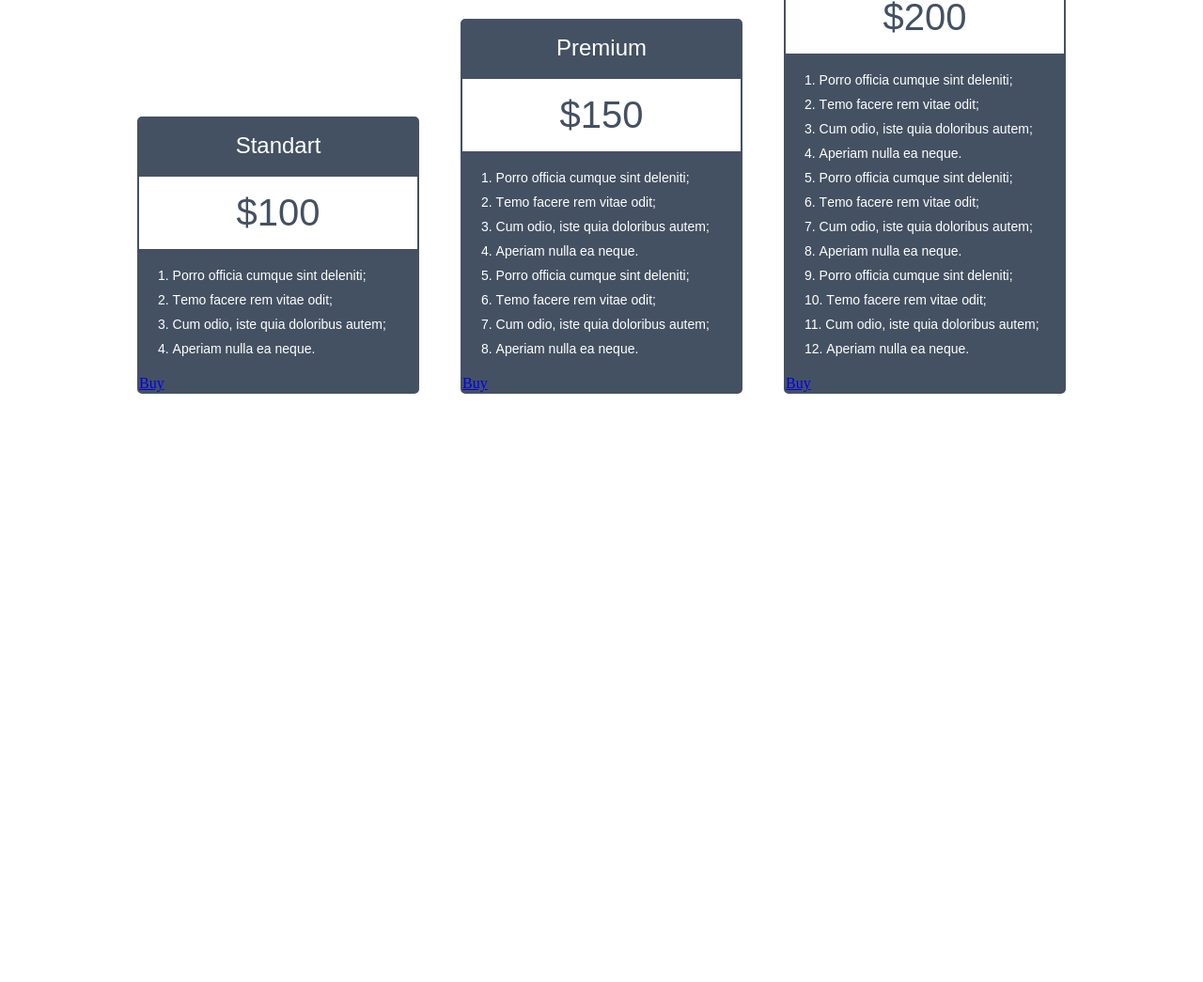
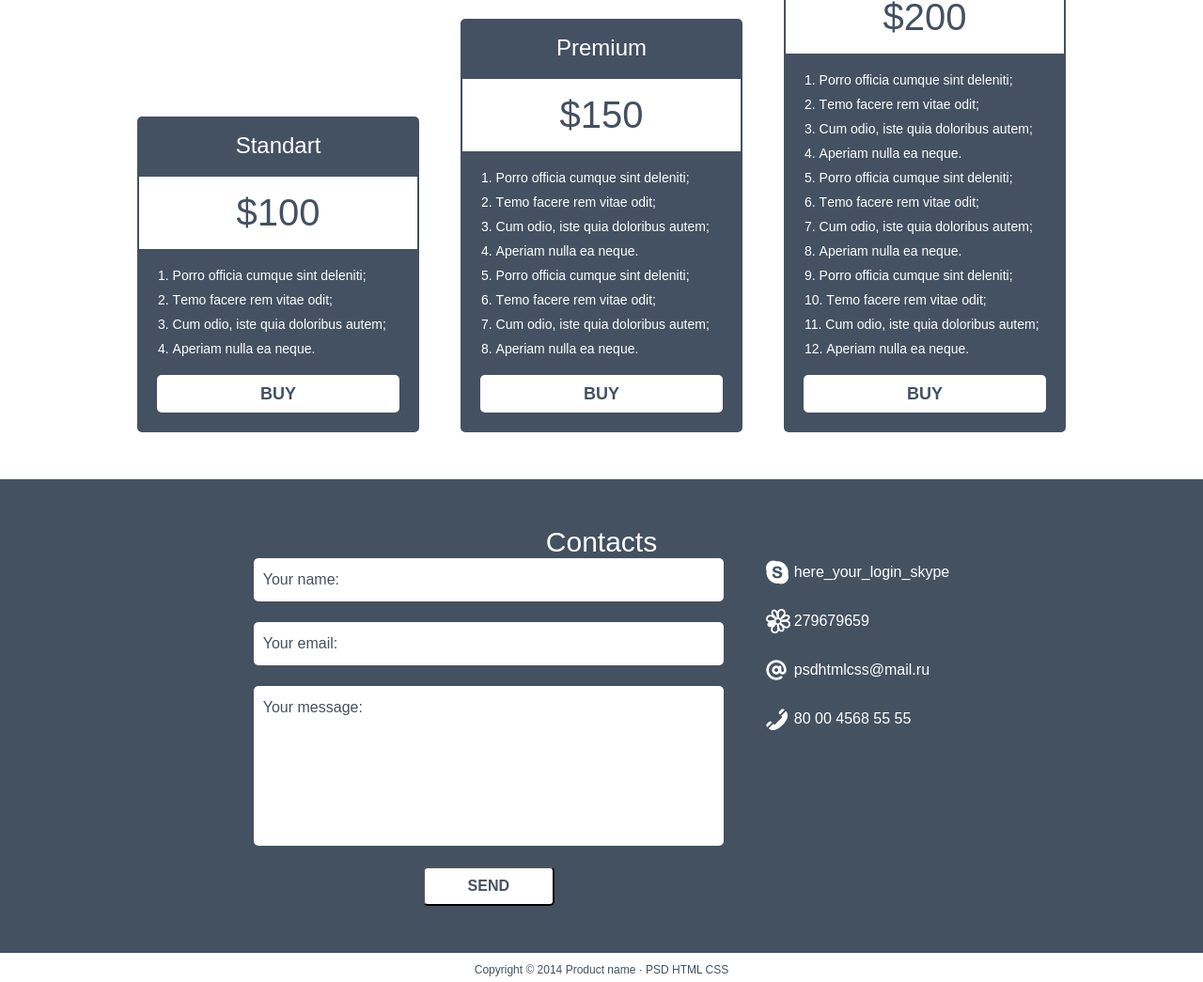
Before and after one commit to rozibad/gb-task1, a plain HTML site: page index.html in a window 1280 px wide. Shown: the part 2204-3249 px from the top of the page at 94% size. Before the commit the page ends 2673 px from the top, so only its background shows below. Drawn offline with Linux system fonts and the light colour scheme.

Commit message:
сделала подвал

```diff
--- a/css/style.css
+++ b/css/style.css
@@ -317,5 +317,180 @@ body {
 }
 
 .buy_prices_button {
+    display: block;
+    padding: 9px;
+    margin: 0 19px 19px;
+    border-radius: 5px;
+    text-align: center;
+    background-color: #fff;
+    font-family: Arial, sans-serif;
+    font-size: 18px;
+    line-height: 22px;
+    font-weight: bold;
+    text-transform: uppercase;
+    color: #445161;
+    text-decoration: none;
+}
 
+.buy_prices_button:hover {
+    color: blueviolet;
 }
+
+.buy_prices_button:active {
+    color: darkcyan;
+}
+
+.contacts {
+    background-color: #445161;
+    padding: 50px;
+}
+
+.contacts_title {
+    font-family: Arial, sans-serif;
+    font-weight: normal;
+    color: #fff;
+    font-size: 30px;
+    margin: 0;
+    text-align: center;
+}
+
+.contacts_layout {
+    display: flex;
+    justify-content: center;
+}
+
+.contacts_form {
+    width: 500px;
+    display: flex;
+    flex-direction: column;
+}
+
+.contacts_form > *:not(:first-child) {
+    margin-top: 22px;
+}
+
+.contacts_form_text {
+    background-color: #fff;
+    border-radius: 5px;
+    display: flex;
+    font-family: Arial, sans-serif;
+    font-size: 16px;
+    color: #445162;
+    padding: 14px 10px;
+}
+
+.contacts_form_text > span {
+    flex: 0 0 auto;
+}
+
+.contacts_form_text > input {
+    flex: 1 1 auto;
+    border: 0;
+    outline: none;
+    padding: 0 0 0 10px;
+    font-family: Arial, sans-serif;
+    font-size: 16px;
+    color: blueviolet;
+}
+
+.contacts_form_longtext {
+    background-color: #fff;
+    border-radius: 5px;
+    display: flex;
+    font-family: Arial, sans-serif;
+    font-size: 16px;
+    color: #445162;
+    padding: 14px 10px;
+    flex-direction: column;
+    min-height: 170px;
+    box-sizing: border-box;
+}
+
+.contacts_form_longtext > span {
+    flex: 0 0 auto;
+}
+
+.contacts_form_longtext > textarea {
+    flex: 1 1 auto;
+    border: 0;
+    outline: none;
+    padding: 10px 0 0;
+    font-family: Arial, sans-serif;
+    font-size: 16px;
+    color: blueviolet;
+    resize: none;
+}
+
+.contacts_form_send {
+    display: block;
+    padding: 9px;
+    border-radius: 5px;
+    text-align: center;
+    background-color: #fff;
+    font-family: Arial, sans-serif;
+    font-size: 16px;
+    line-height: 20px;
+    font-weight: bold;
+    text-transform: uppercase;
+    color: #445161;
+    width: 100%;
+    max-width: 140px;
+    align-self: center;
+    box-sizing: border-box;
+}
+
+.contacts_form_send:hover {
+    color: blueviolet;
+}
+
+.contacts_form_send:active {
+    color: darkcyan;
+}
+
+.contacts_info {
+    display: flex;
+    flex-direction: column;
+    margin-left: 45px;
+    color: #fff;
+    font-family: Arial, sans-serif;
+    font-size: 16px;
+}
+
+.contacts_info > *:not(:first-child) {
+    margin-top: 22px;
+}
+
+.contacts_info_skype,
+.contacts_info_icq,
+.contacts_info_email,
+.contacts_info_phone {
+    padding-left: 30px;
+    line-height: 30px;
+    background-repeat: no-repeat;
+    background-position: 0 50%;
+}
+
+.contacts_info_skype {
+    background-image: url(../img/skype-icon.png);
+}
+
+.contacts_info_icq {
+    background-image: url(../img/icq-icon.png);
+}
+
+.contacts_info_email {
+    background-image: url(../img/email-icon.png);
+}
+
+.contacts_info_phone {
+    background-image: url(../img/phone-icon.png);
+}
+
+.copyright {
+    font-family: Arial, sans-serif;
+    font-size: 12px;
+    line-height: 16px;
+    color: #445161;
+    padding: 10px 0 5px;
+    text-align: center;
+}
--- a/index.html
+++ b/index.html
@@ -168,4 +168,43 @@
             </div>
         </section>
     </main>
+    <footer>
+        <section class="contacts">
+            <h2 class="contacts_title">Contacts</h2>
+            <div class="contacts_layout">
+                <form class="contacts_form" action="#">
+                    <label class="contacts_form_text">
+                        <span>Your name:</span>
+                        <input type="text">
+                    </label>
+                    <label class="contacts_form_text">
+                        <span>Your email:</span>
+                        <input type="email">
+                    </label>
+                    <label class="contacts_form_longtext">
+                        <span>Your message:</span>
+                        <textarea></textarea>
+                    </label>
+                    <input class="contacts_form_send" type="submit" value="Send">
+                </form>
+                <div class="contacts_info">
+                    <div class="contacts_info_skype">here_your_login_skype</div>
+                    <div class="contacts_info_icq">279679659</div>
+                    <div class="contacts_info_email">psdhtmlcss@mail.ru</div>
+                    <div class="contacts_info_phone">80 00 4568 55 55</div>
+                    <!-- Не успела сделать этот раздел -->
+                    <div>
+                        <a href="#"></a>
+                        <a href="#"></a>
+                        <a href="#"></a>
+                        <a href="#"></a>
+                        <a href="#"></a>
+                    </div>
+                </div>
+            </div>
+        </section>
+        <section class="copyright">
+            Copyright &copy; 2014 Product name · PSD HTML CSS
+        </section>
+    </footer>
 </body></html>
```
Also changed, not shown: img/email-icon.png (added), img/icq-icon.png (added), img/phone-icon.png (added), img/skype-icon.png (added).
